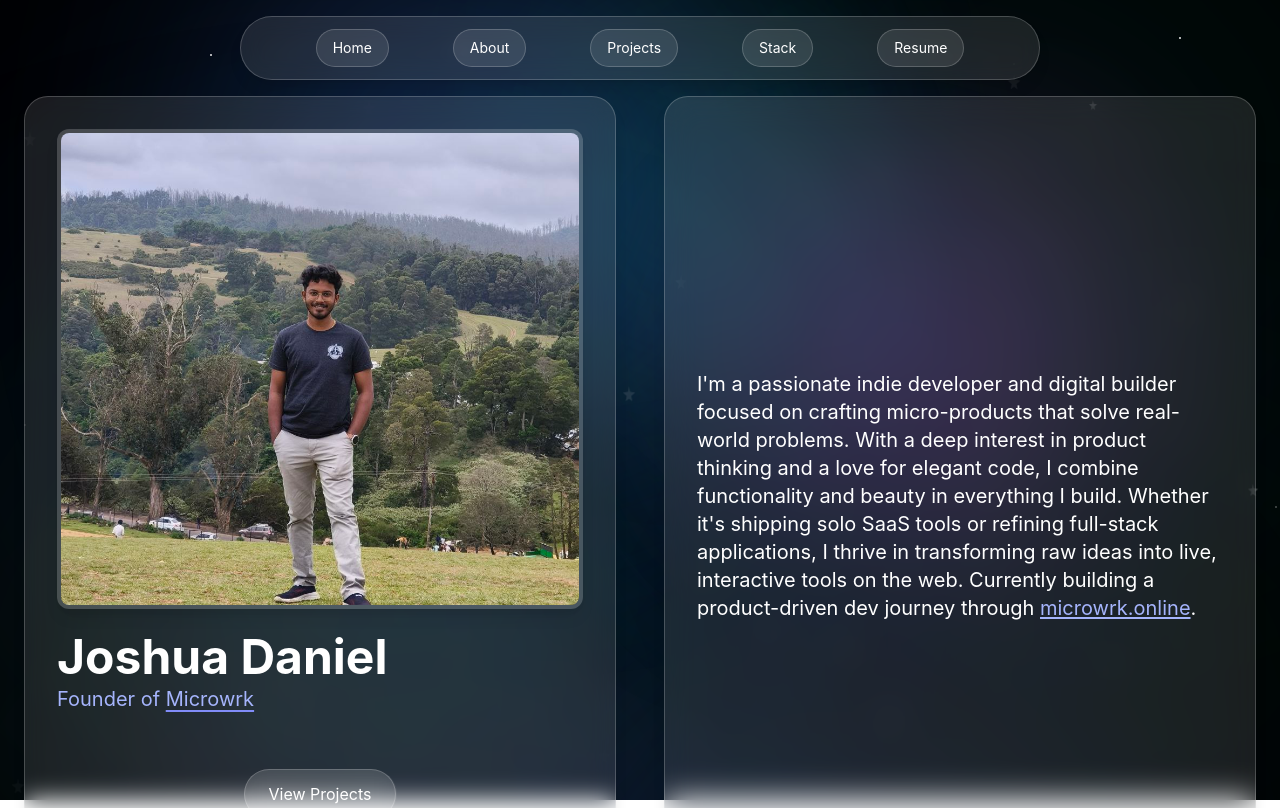
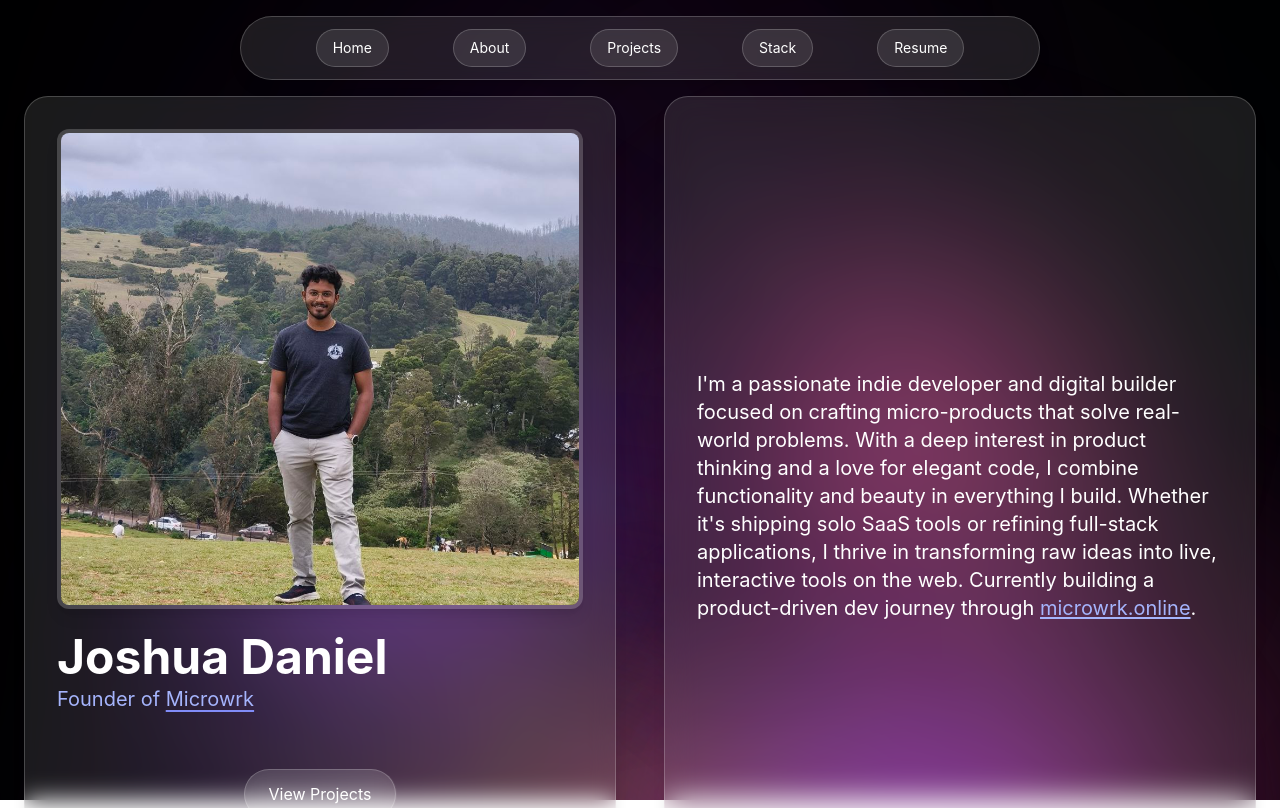
Before and after one commit to joshuadaniel-8090/new-portfolio, a React (Vite) app: page / in a window 1280 px wide. Shown: the top 808 px of the page. Built offline with nearby package versions, Linux system fonts and the light colour scheme.

Commit message:
removed star effects to optimise the site

```diff
--- a/src/components/CosmicBackground.tsx
+++ b/src/components/CosmicBackground.tsx
@@ -62,7 +62,7 @@
       })}
 
       {/* Star Sparkles */}
-      {[...Array(30)].map((_, i) => (
+      {/* {[...Array(30)].map((_, i) => (
         <div
           key={`sparkle-${i}`}
           className="absolute w-3 h-3 bg-white opacity-50 animate-ping"
@@ -81,10 +81,10 @@
             WebkitMaskSize: "cover",
           }}
         />
-      ))}
+      ))} */}
 
       {/* Blinking Tiny Stars */}
-      {[...Array(25)].map((_, i) => (
+      {/* {[...Array(25)].map((_, i) => (
         <div
           key={`blink-star-${i}`}
           className="absolute w-0.5 h-0.5 bg-white rounded-full animate-blink"
@@ -95,7 +95,7 @@
             opacity: Math.random() * 0.5 + 0.2,
           }}
         />
-      ))}
+      ))} */}
     </div>
   );
 };
```
